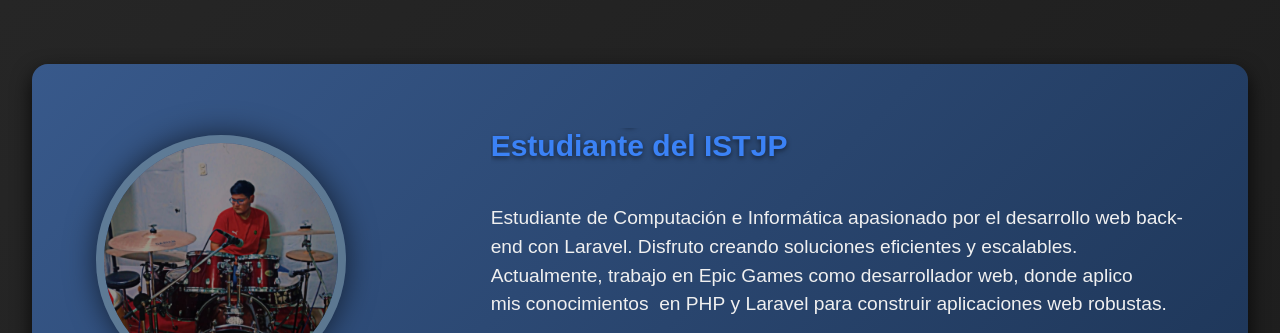
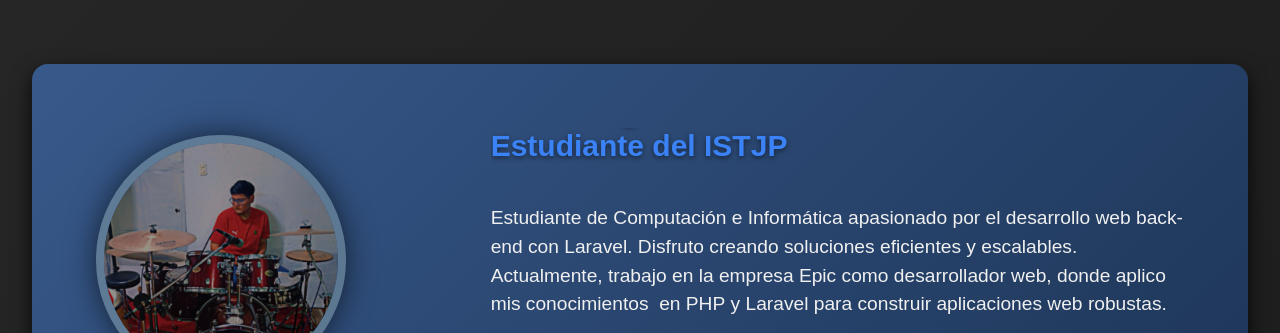
Before and after one commit to AbrahanDev/paginafoda, a plain HTML site: page index.html in a window 1280 px wide. Shown: the top 333 px of the page. Drawn offline with nearby package versions, Linux system fonts and the light colour scheme.

Commit message:
confirmo

```diff
--- a/index.html
+++ b/index.html
@@ -216,7 +216,7 @@
           <p class="text-gray-300 leading-relaxed reveal-text">
               <div class="textos">
                 Estudiante de Computación e Informática apasionado por el desarrollo web back-end con Laravel. Disfruto creando soluciones eficientes y escalables.
-                Actualmente, trabajo en Epic Games como desarrollador web, donde aplico
+                Actualmente, trabajo en la empresa Epic como desarrollador web, donde aplico
                 mis conocimientos
                en PHP y Laravel para construir aplicaciones web robustas.
               </div>
```
